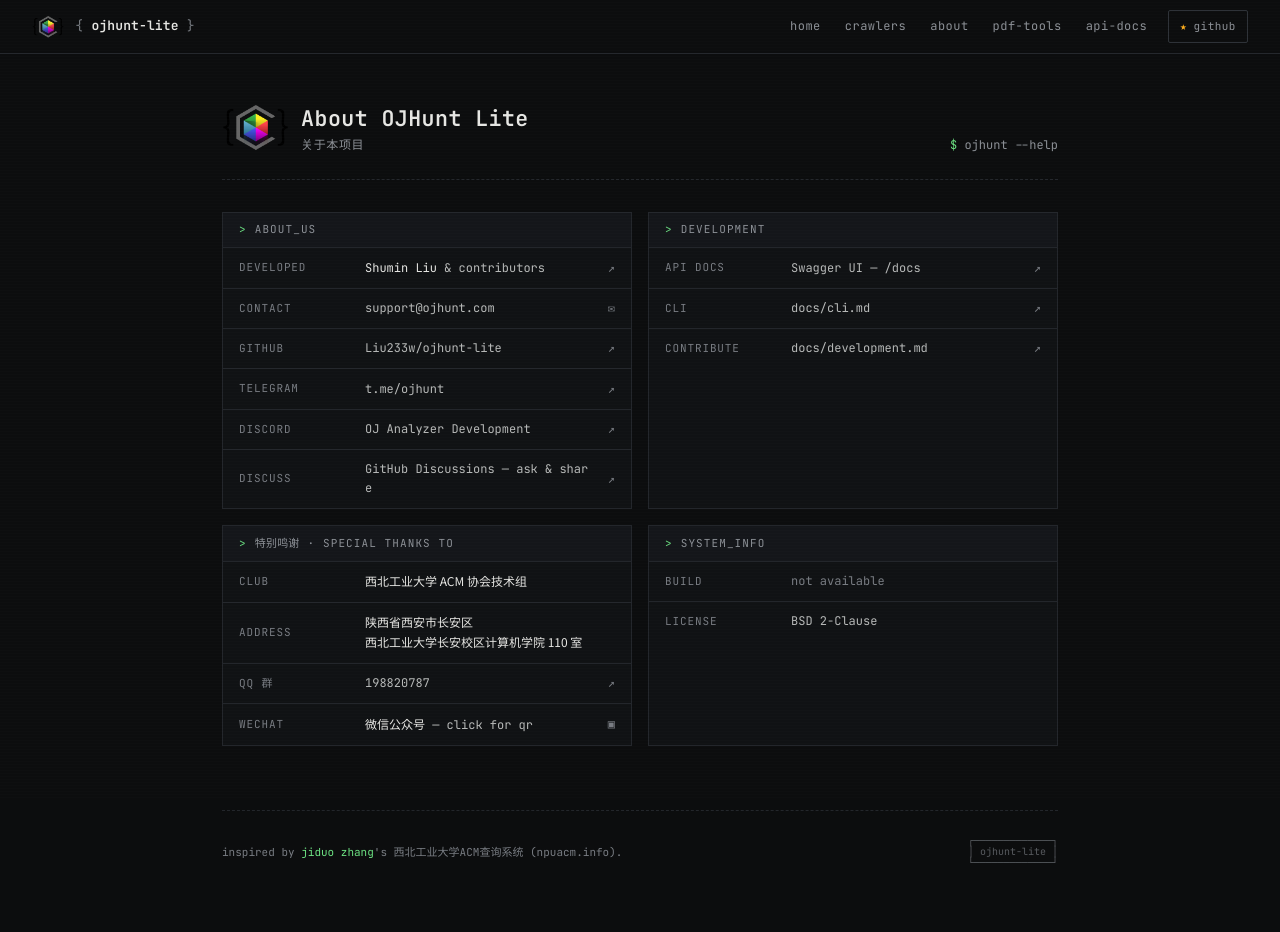
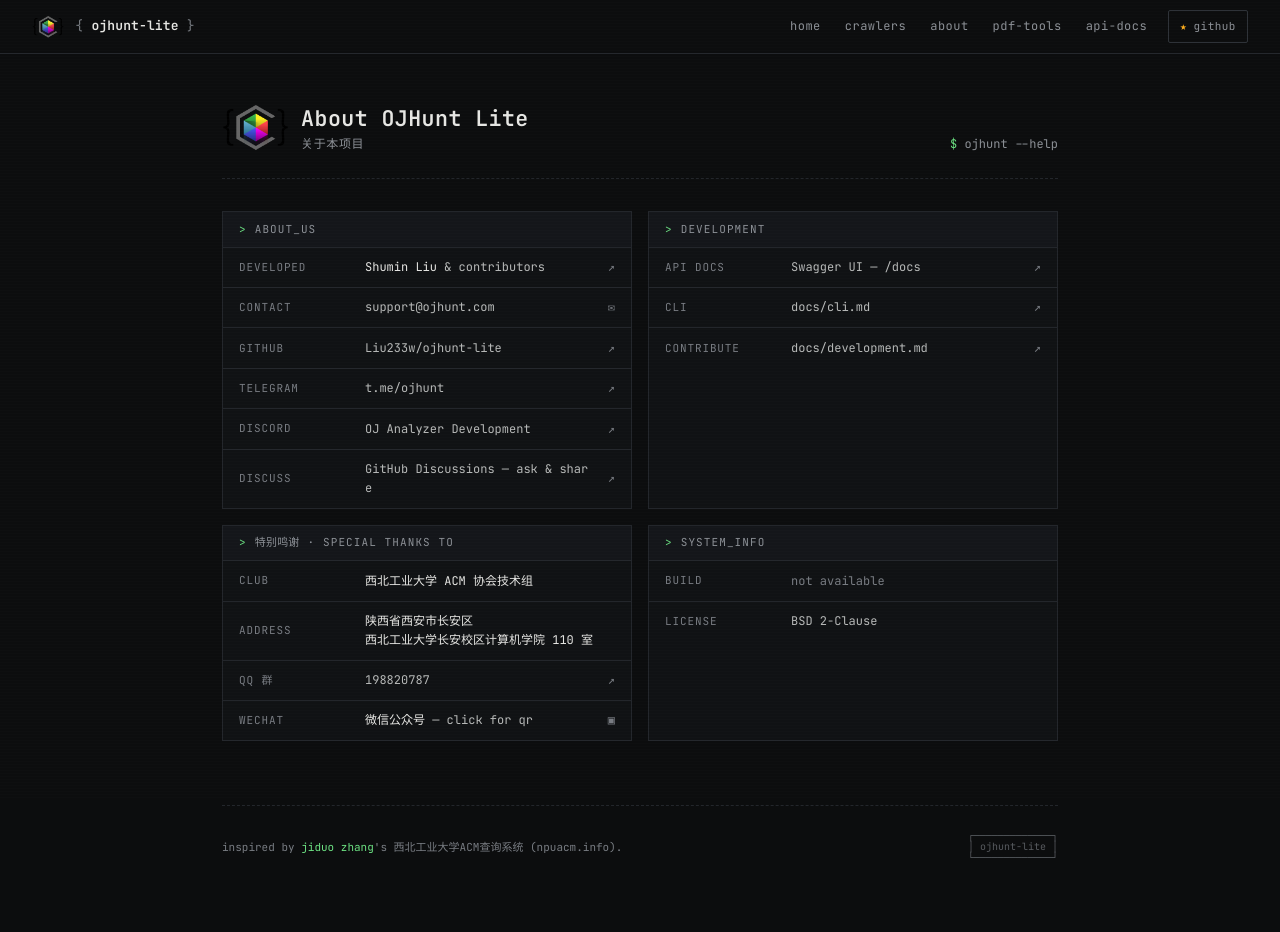
Before and after one commit to Liu233w/ojhunt-lite, a Python web app: template src/ojhunt/web/templates/about.html.jinja in a window 1280 px wide. After the commit the page ends 858 px from the top, so only its background shows below. Run offline with Jinja, Linux system fonts and the light colour scheme; the template is opened without the code that fills it, so the values that code supplies are empty.

Commit message:
refactor(web): fold CJK fonts into --mono and drop --cjk variable
Append Noto Sans SC / PingFang SC / Microsoft YaHei directly to the
--mono font stack so any element using var(--mono) gets automatic CJK
fallback without needing an explicit .cjk class. --cjk is removed.

```diff
--- a/src/ojhunt/web/templates/about.html.jinja
+++ b/src/ojhunt/web/templates/about.html.jinja
@@ -30,7 +30,7 @@
     font-size: var(--fs-xs); letter-spacing: 0.08em;
   }
   .row-item .v { color: var(--fg-2); word-break: break-all; }
-  .row-item .v .cjk { font-family: var(--cjk); color: var(--fg); }
+  .row-item .v .cjk { color: var(--fg); }
   .row-item .v .highlight { color: var(--fg); }
   .row-item .arr { color: var(--fg-4); font-size: var(--fs-s); }
   .row-item:hover .arr { color: var(--acc); }
@@ -200,7 +200,7 @@
 <dialog id="wechat-dialog">
     <div class="dlg-hd">
         <span>wechat_qr</span>
-        <span class="title"><span style="font-family:var(--cjk)">微信公众号</span></span>
+        <span class="title"><span>微信公众号</span></span>
     </div>
     <div class="dlg-bd" style="text-align:center;">
         <img src="/assets/wechat.jpg" alt="WeChat QR Code" style="max-width:250px; width:100%;">
--- a/src/ojhunt/web/templates/base.html.jinja
+++ b/src/ojhunt/web/templates/base.html.jinja
@@ -43,8 +43,8 @@
         --fs-s:   12px;
         --fs-xs:  11px;
 
-        --mono: 'JetBrains Mono', ui-monospace, SFMono-Regular, Menlo, Consolas, monospace;
-        --cjk:  'Noto Sans SC', 'PingFang SC', 'Microsoft YaHei', var(--mono);
+        --mono: 'JetBrains Mono', ui-monospace, SFMono-Regular, Menlo, Consolas, monospace,
+                'Noto Sans SC', 'PingFang SC', 'Microsoft YaHei';
       }
 
       [data-accent="amber"]   { --acc: var(--acc-amber); }
@@ -172,7 +172,7 @@
         text-transform: uppercase;
       }
       .header .h-meta .cjk {
-        font-family: var(--cjk); text-transform: none;
+        text-transform: none;
         letter-spacing: 0.05em; color: var(--fg-3); font-size: var(--fs-s);
       }
       .header .subtitle {
```
